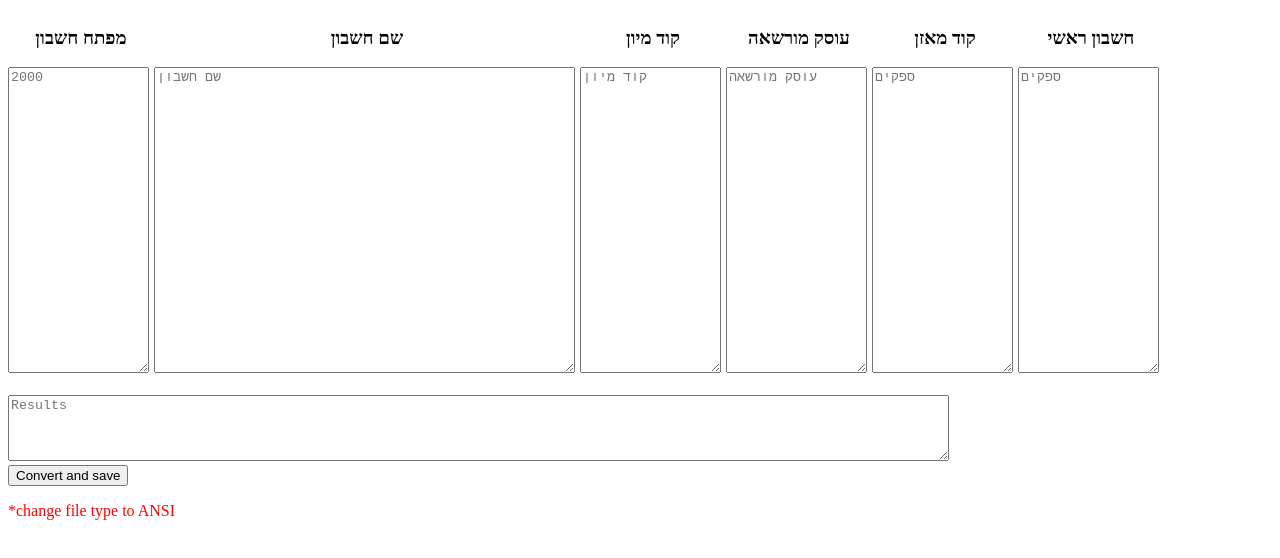
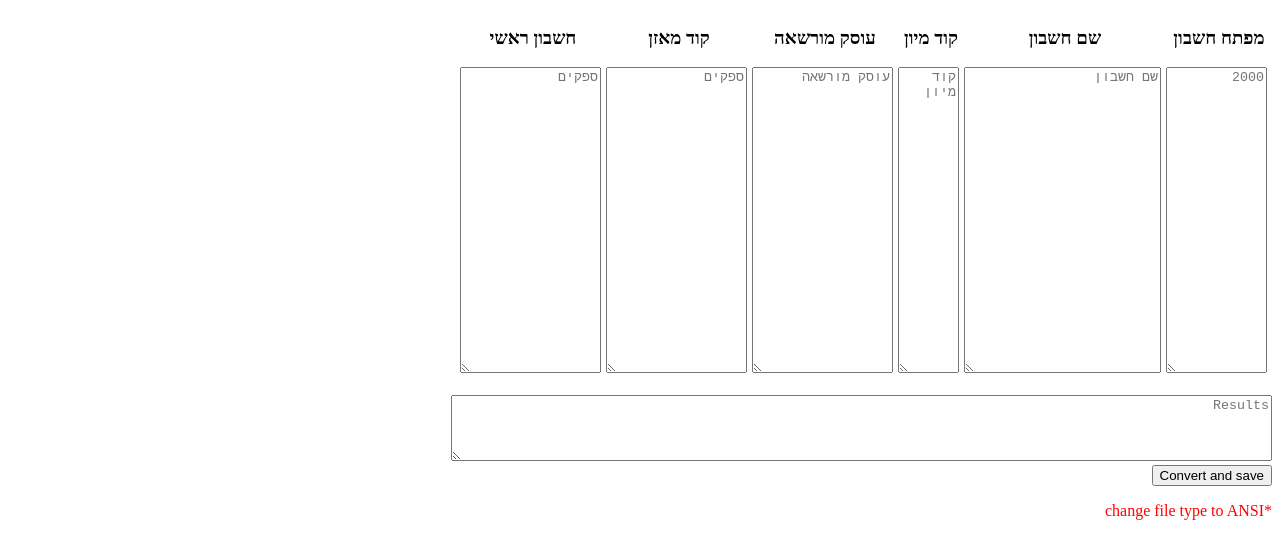
Before and after one commit to galelo11/G-Home, a plain HTML site: page חשבשבת יבוא חשבון.html in a window 1280 px wide. Drawn offline with Linux system fonts and the light colour scheme.

Commit message:
Update חשבשבת יבוא חשבון.html

```diff
--- a/חשבשבת יבוא חשבון.html
+++ b/חשבשבת יבוא חשבון.html
@@ -1,8 +1,8 @@
 <!DOCTYPE html>
-<html lang="en"  >
+<html lang="en" dir="rtl" >
 <head >
 
-    <meta charset="utf-8">
+    <meta charset="utf-8" >
     <meta name="viewport" content="width=device-width, initial-scale=1.0">
     <title>Document</title>
 </head>
@@ -10,15 +10,15 @@
     <div style="display:flex;flex-flow:wrap;text-align: center;" class="main">
     <div>
         <h3>מפתח חשבון</h3>
-    <textarea  style="margin-right:5px;" id="a"  placeholder="2000"  name="" id="" cols="15" rows="20"></textarea>
+    <textarea  style="margin-right:5px;" id="a"  placeholder="2000"  name="" id="" cols="10" rows="20"></textarea>
     </div>
 <div>
     <h3>שם חשבון</h3>
-    <textarea style="margin-right:5px;" id="b"  placeholder="שם חשבון"  name="" id="" cols="50" rows="20"></textarea>
+    <textarea style="margin-right:5px;" id="b"  placeholder="שם חשבון"  name="" id="" cols="22" rows="20"></textarea>
 </div>
 <div>
     <h3>קוד מיון</h3>
-    <textarea style="margin-right:5px;" id="c"  placeholder="קוד מיון"  name="" id="" cols="15" rows="20"></textarea><br>
+    <textarea style="margin-right:5px;" id="c"  placeholder="קוד מיון"  name="" id="" cols="5" rows="20"></textarea><br>
 </div>
 <div>
     <h3>עוסק מורשאה</h3>
@@ -30,12 +30,12 @@
 </div>
 <div>
     <h3>חשבון ראשי</h3>
-    <textarea  dir="ltr" style="margin-right:5px;" id="f"  placeholder="ספקים"  name="" id="" cols="15" rows="20"></textarea><br>
+    <textarea style="margin-right:5px;" id="f"  placeholder="ספקים"  name="" id="" cols="15" rows="20"></textarea><br>
 </div>
 </div><br>
 
-<textarea placeholder="Results" name="" id="Results" cols="115" rows="4"></textarea><br>
-<button id="mybtn">Convert and save</button><p style="color:red;">*change file type to ANSI</p>
+<textarea placeholder="Results" name="" id="Results" cols="100" rows="4"></textarea><br>
+<button  id="mybtn">Convert and save</button><p style="color:red;">*change file type to ANSI</p>
 
 </body>
 
```
